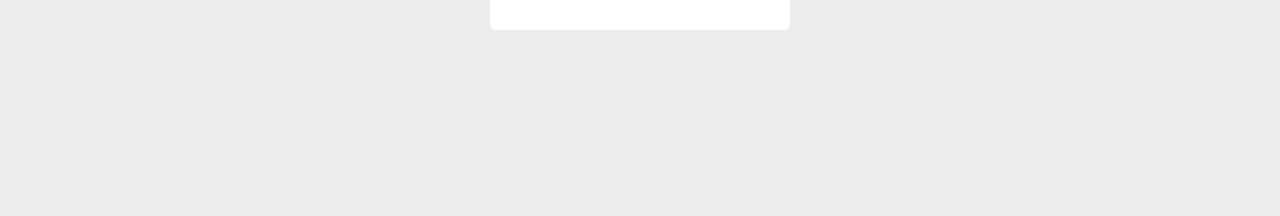
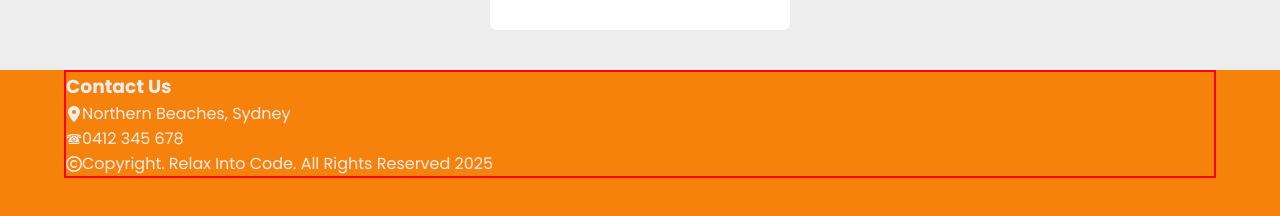
Before and after one commit to RelaxIntoCode/bronte-test, a Next.js app: page / in a window 1280 px wide. Shown: the part 1953-2169 px from the top of the page. Before the commit the page ends 1983 px from the top, so only its background shows below. Built offline with nearby package versions, Linux system fonts and the light colour scheme.

Commit message:
Add Footer section initial styling

```diff
--- a/app/(Home)/page.js
+++ b/app/(Home)/page.js
@@ -3,6 +3,7 @@ import AboutSection from "@/components/AboutSection/AboutSection";
 import styles from "./page.module.css";
 import Link from "next/link";
 import ServicesSection from "@/components/ServicesSection/ServicesSection";
+import Footer from "@/components/Footer/Footer";
 export default function Home() {
   return (
     <div className={styles.page}>
@@ -11,6 +12,7 @@ export default function Home() {
       </div>
       <AboutSection />
       <ServicesSection />
+      <Footer />
     </div>
   );
 }
--- /dev/null
+++ b/components/Footer/Footer.jsx
@@ -0,0 +1,29 @@
+import styles from "./Footer.module.css";
+import { FaLocationDot } from "react-icons/fa6";
+import { GiRotaryPhone } from "react-icons/gi";
+import { FaRegCopyright } from "react-icons/fa6";
+
+function Footer() {
+  return (
+    <div className={styles.container}>
+      <div className={styles.contentContainer}>
+        <h3>Contact Us</h3>
+        <div>
+          <div className={styles.contactContainer}>
+            <FaLocationDot />
+            <p>Northern Beaches, Sydney</p>
+          </div>
+          <div className={styles.contactContainer}>
+            <GiRotaryPhone />
+            <p>0412 345 678</p>
+          </div>
+          <div className={styles.contactContainer}>
+            <FaRegCopyright />
+            <p>Copyright. Relax Into Code. All Rights Reserved 2025</p>
+          </div>
+        </div>
+      </div>
+    </div>
+  );
+}
+export default Footer;
--- /dev/null
+++ b/components/Footer/Footer.module.css
@@ -0,0 +1,19 @@
+.container {
+  width: 100%;
+  min-height: 150px;
+  background-color: var(--orange-pri);
+  color: var(--light-grey);
+}
+
+.contentContainer {
+  border: 2px solid red;
+  height: 100%;
+  width: 90%;
+  margin: 0 auto;
+}
+
+.contactContainer {
+  width: 100%;
+  display: flex;
+  align-items: center;
+}
--- a/components/ServicesSection/ServicesSection.module.css
+++ b/components/ServicesSection/ServicesSection.module.css
@@ -11,4 +11,5 @@
   flex-wrap: wrap;
   justify-content: center;
   gap: 20px;
+  margin-bottom: 40px;
 }
```
